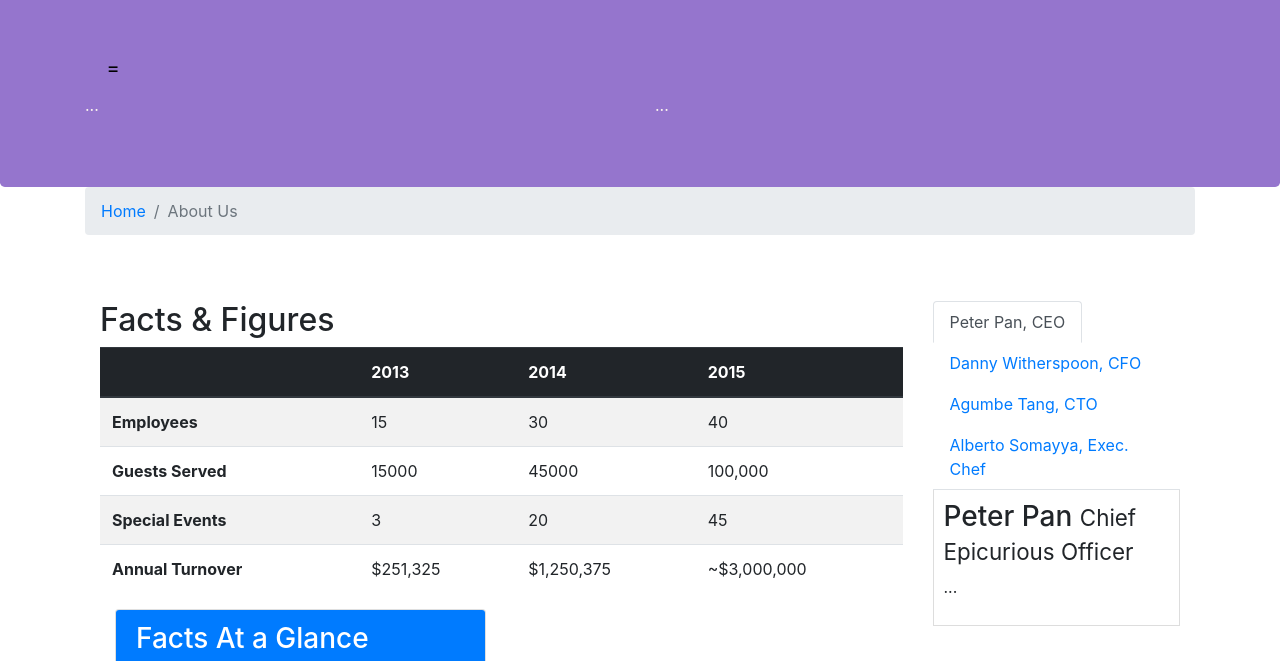
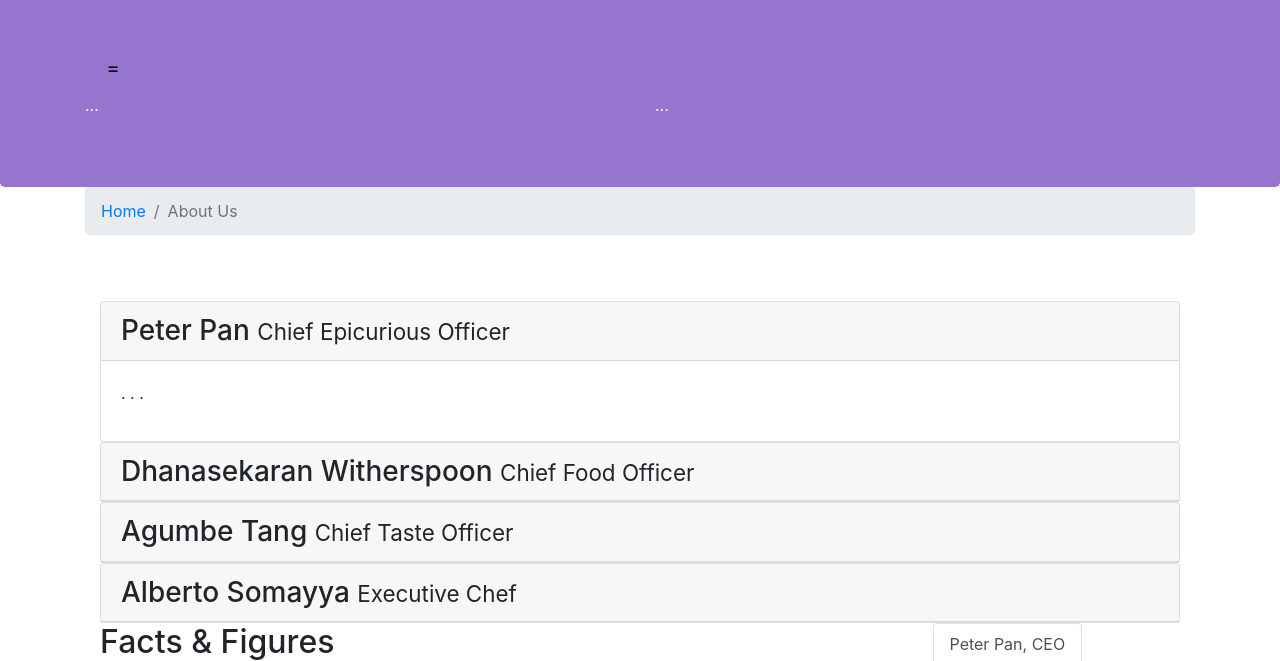
Before and after one commit to rinpit/conFusion, a website: page aboutus.html in a window 1280 px wide. Shown: the part 67-728 px from the top of the page. Drawn offline with nearby package versions, Linux system fonts and the light colour scheme.

Commit message:
Accordion

```diff
--- a/aboutus.html
+++ b/aboutus.html
@@ -58,6 +58,70 @@
         </ol>
 
         <div class="row row-content">
+            <div class="col-12">
+                <div id="accordion">
+                    <div class="card">
+                        <div class="card-header" role="tab" id="peterhead">
+                            <h3 class="mb-0">
+                                <a data-toggle="collapse" data-target="#peter">
+                                    Peter Pan <small>Chief Epicurious Officer</small>
+                                </a>
+                            </h3>
+                        </div>
+                        <div class="collapse show" id="peter" data-parent="#accordion">
+                            <div class="card-body">
+                                <p class="d-none d-sm-block">. . .</p>
+                            </div>
+                        </div>
+                    </div>
+
+                    <div class="card">
+                        <div class="card-header" role="tab" id="dannyhead">
+                            <h3 class="mb-0">
+                                <a class="collapsed" data-toggle="collapse" data-target="#danny">
+                                    Dhanasekaran Witherspoon <small>Chief Food Officer</small>
+                                </a>
+                            </h3>
+                        </div>
+                        <div class="collapse" id="danny" data-parent="#accordion">
+                            <div class="card-body">
+                                <p class="d-none d-sm-block">. . .</em></p>
+                            </div>
+                        </div>
+                    </div>
+                    <div class="card">
+                        <div class="card-header" role="tab" id="agumbehead">
+                            <h3 class="mb-0">
+                                <a class="collapsed" data-toggle="collapse" data-target="#agumbe">
+                                    Agumbe Tang <small>Chief Taste Officer</small>
+                                </a>
+                            </h3>
+                        </div>
+                        <div class="collapse" id="agumbe" data-parent="#accordion">
+                            <div class="card-body">
+                                <p class="d-none d-sm-block">. . .</p>
+                            </div>
+                        </div>
+                    </div>
+                    <div class="card">
+                        <div class="card-header" role="tab" id="albertohead">
+                            <h3 class="mb-0">
+                                <a class="collapsed" data-toggle="collapse" data-target="#alberto">
+                                    Alberto Somayya <small>Executive Chef</small>
+                                </a>
+                            </h3>
+                        </div>
+                        <div class="collapse" id="alberto" data-parent="#accordion">
+                            <div class="card-body">
+                                <p class="d-none d-sm-block">. . .</em></p>
+                            </div>
+                        </div>
+                    </div>
+
+                </div>
+            </div>
+
+
             <div class="col-12 col-sm-9">
                 <h2>Facts &amp; Figures</h2>
                 <div class="table-responsive">
```
Also changed, not shown: contactus.html (+2 -0 lines).
